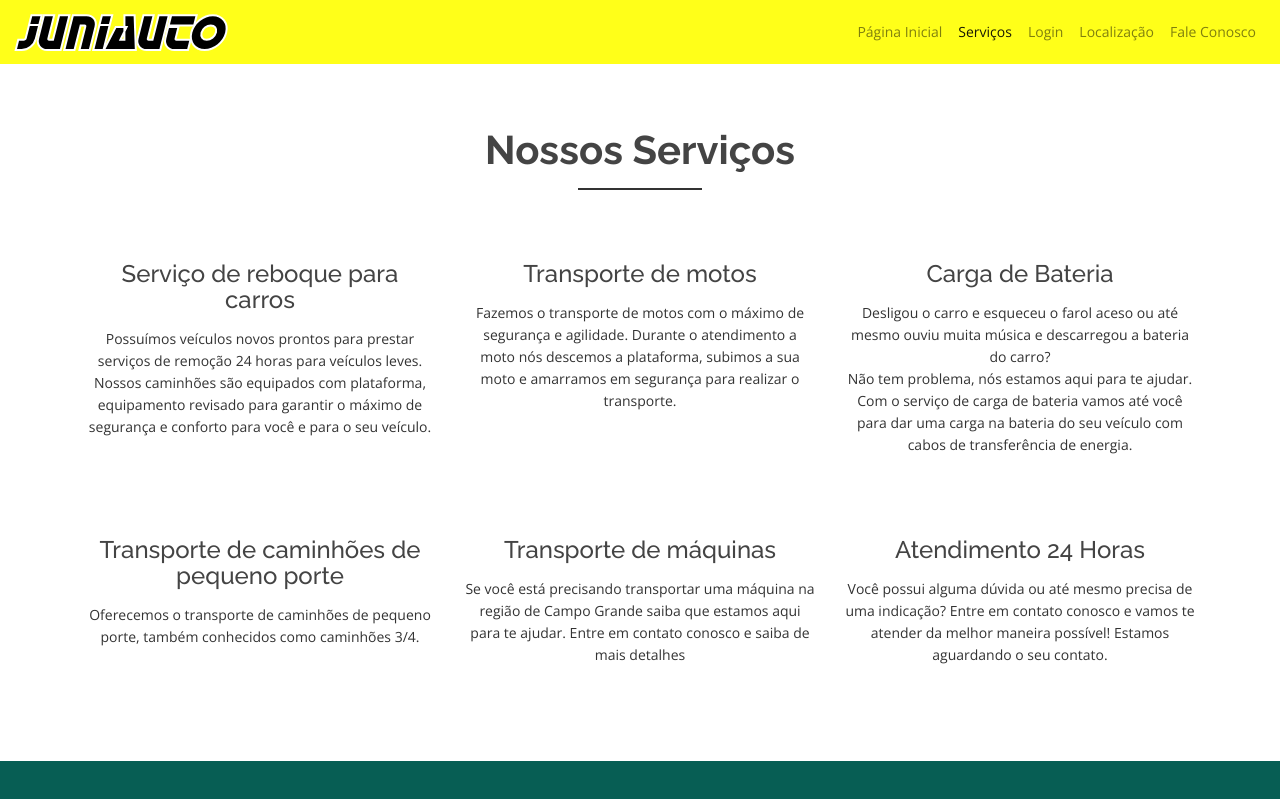
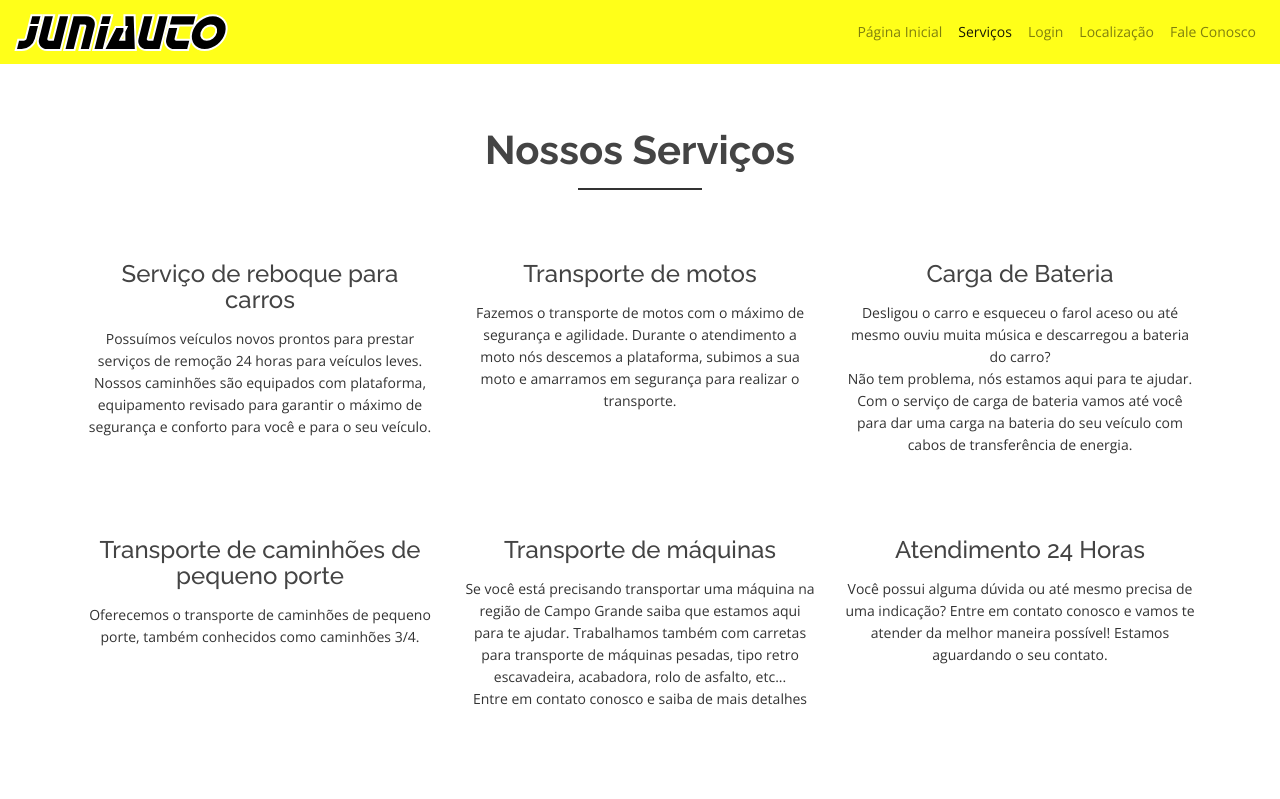
Before and after one commit to juniauto/website, a Next.js app: page /servicos in a window 1280 px wide. Shown: the top 799 px of the page. Built offline with nearby package versions, Linux system fonts and the light colour scheme; some icons are missing.

Commit message:
components/servicos/ourservices.tsx: mudança de texto

```diff
--- a/components/servicos/ourservices.tsx
+++ b/components/servicos/ourservices.tsx
@@ -93,7 +93,11 @@ const OurServices = () => (
                                     <i className="fa fa-cog" />
                                 </a>
                                 <h4>Transporte de máquinas</h4>
-                                <p>Se você está precisando transportar uma máquina na região de Campo Grande saiba que estamos aqui para te ajudar. Entre em contato conosco e saiba de mais detalhes</p>
+                                <p>
+                                    Se você está precisando transportar uma máquina na região de Campo Grande saiba que estamos aqui para te ajudar.
+                                    Trabalhamos também com carretas para transporte de máquinas pesadas, tipo retro escavadeira, acabadora, rolo de asfalto, etc...<br />
+                                    Entre em contato conosco e saiba de mais detalhes
+                                </p>
                             </div>
                         </div>
                         {/* end about-details */}
```
